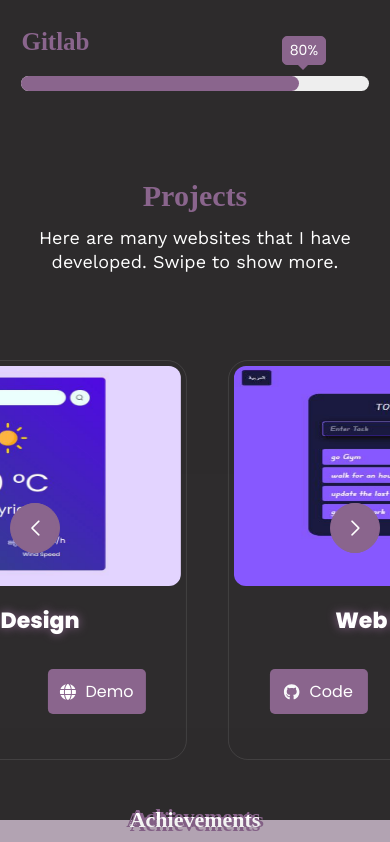
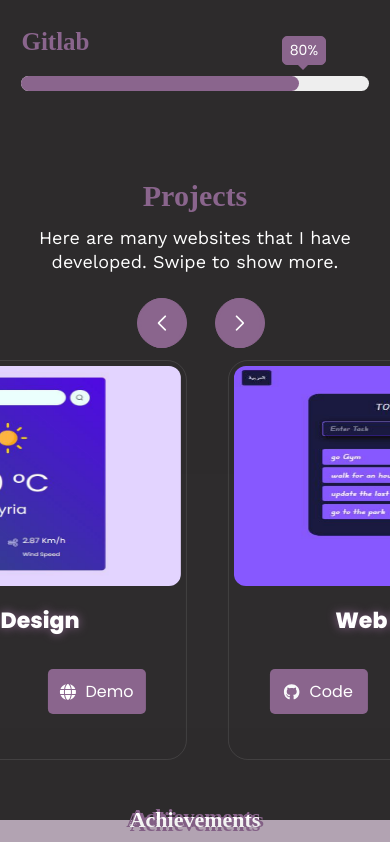
Before and after one commit to ssebag/Portfolio_Front, a React (Vite) app: page / in a window 390 px wide. Shown: the part 2829-3671 px from the top of the page. Built offline with nearby package versions, Linux system fonts and the light colour scheme; a web font is replaced by a local one.

Commit message:
some editting

```diff
--- a/src/Component/Projects/Projects.css
+++ b/src/Component/Projects/Projects.css
@@ -23,6 +23,15 @@
         }
 }
 @media (max-width: 800px){
+    .swiper-button-prev, .swiper-button-next{
+        top: 30px !important;
+    }
+    .swiper-button-prev{
+        left:  35% !important;
+    }
+    .swiper-button-next{
+        left:  55% !important;
+    }
    .swiper-horizontal{
         padding-top: 70px !important;
 
```
